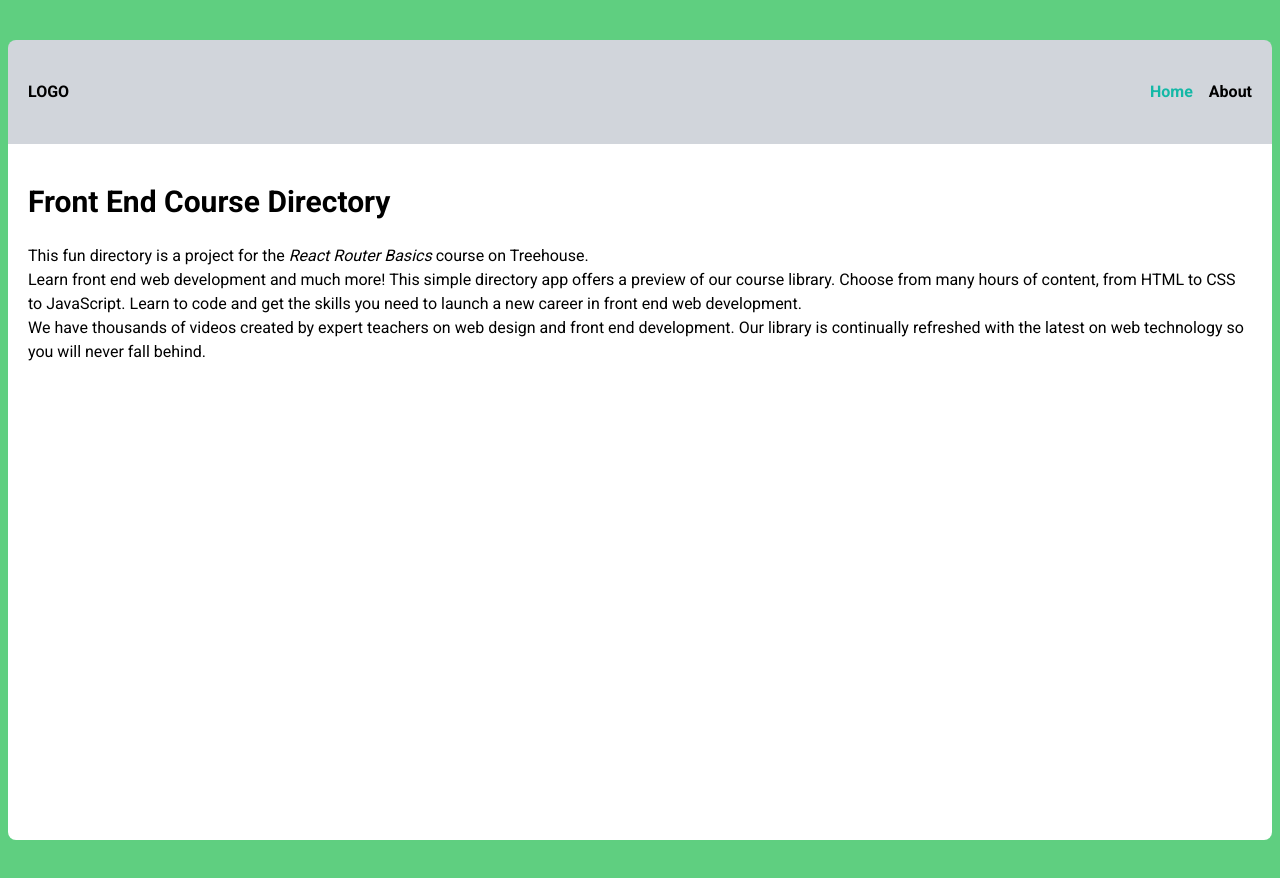
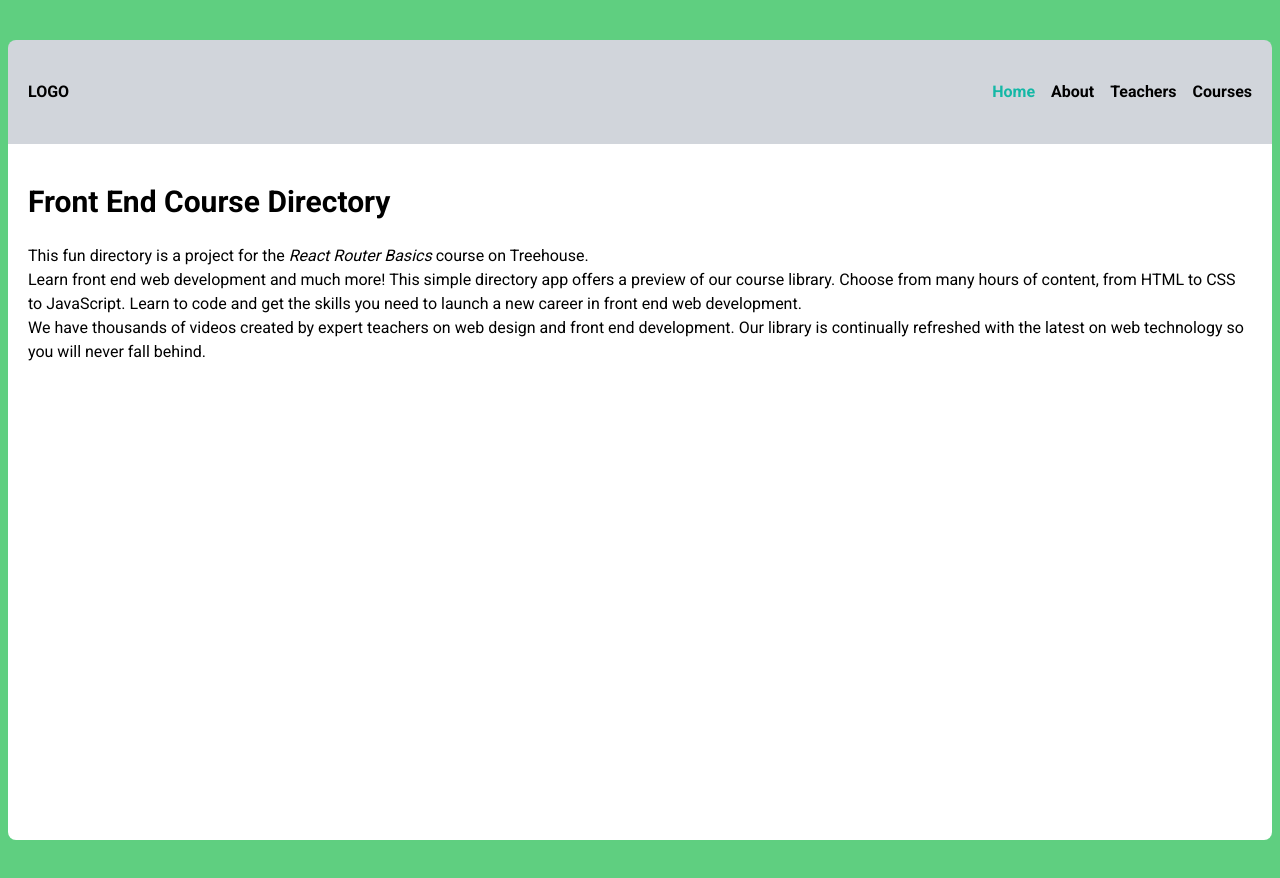
Before and after one commit to alekspanteli/react-router-6-teamtreehouse, a React (Vite) app: page / in a window 1280 px wide. Built offline with nearby package versions, Linux system fonts and the light colour scheme.

Commit message:
Update Header.jsx and Course.js

```diff
--- a/src/components/Header.jsx
+++ b/src/components/Header.jsx
@@ -30,24 +30,26 @@ const Header = () => {
             About
           </NavLink>
         </li>
-        {/* <li>
+        <li>
           <NavLink
-            style={({ isActive }) => (isActive ? activeStyle : undefined)}
+            className={({ isActive }) =>
+              `font-bold ${isActive && "text-teal-500"}`
+            }
             to="teachers"
-            className="font-medium"
           >
             Teachers
           </NavLink>
         </li>
         <li>
           <NavLink
-            style={({ isActive }) => (isActive ? activeStyle : undefined)}
+            className={({ isActive }) =>
+              `font-bold ${isActive && "text-teal-500"}`
+            }
             to="courses"
-            className="font-medium"
           >
             Courses
           </NavLink>
-        </li> */}
+        </li>
       </ul>
     </header>
   );
--- a/src/components/courses/Course.js
+++ b/src/components/courses/Course.js
@@ -1,6 +1,6 @@
-import React from 'react';
+import React from "react";
 
-const Course = ({img, title, desc}) => (
+const Course = ({ img, title, desc }) => (
   <li className="course media group">
     <img className="course-img" src={img} alt="course" />
     <div>
```
